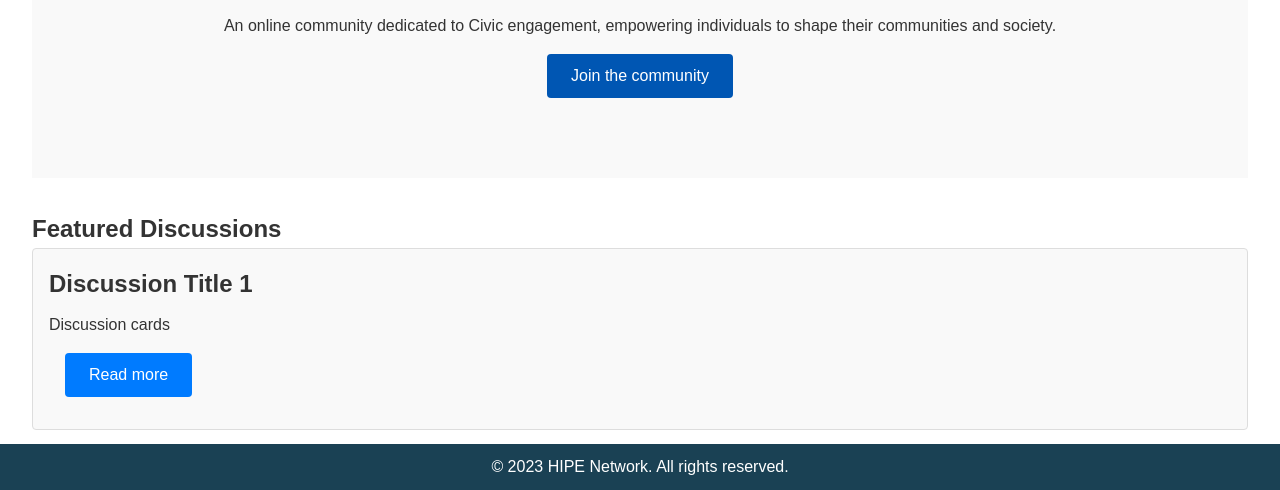
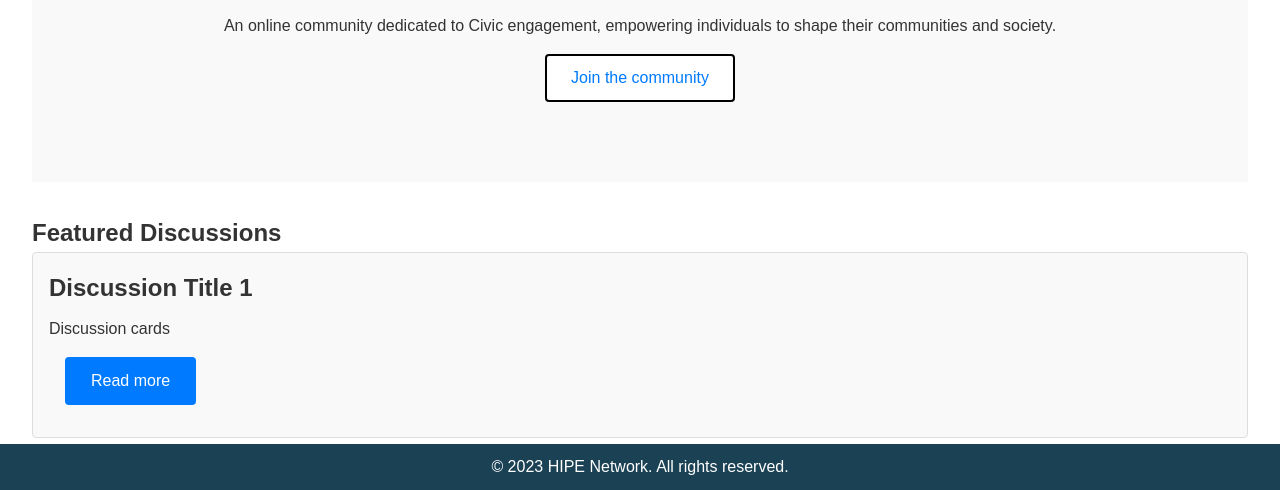
Before and after one commit to Pupat3l/HipeLife-CCNY, a plain HTML site: page index.html in a window 1280 px wide. In both pictures the pointer is over the button "Join the community". Shown: the part 310-800 px from the top of the page. Drawn offline with Linux system fonts and the light colour scheme.

Commit message:
Update styles.css

```diff
--- a/styles.css
+++ b/styles.css
@@ -57,8 +57,9 @@ main {
   padding: 0.8rem 1.5rem;
   background-color: #007bff;
   color: #fff;
-  border: none;
+  border: 2px solid;
   border-radius: 4px;
+  border-color:#007bff;
   text-decoration: none;
   font-size: 1rem;
   transition: background-color 0.3s ease;
@@ -66,7 +67,9 @@ main {
 }
 
 .btn:hover {
-  background-color: #0056b3;
+  background-color: white;
+  color: #007bff;
+  border-color: black;
 }
 
 #featured-discussions {
```
